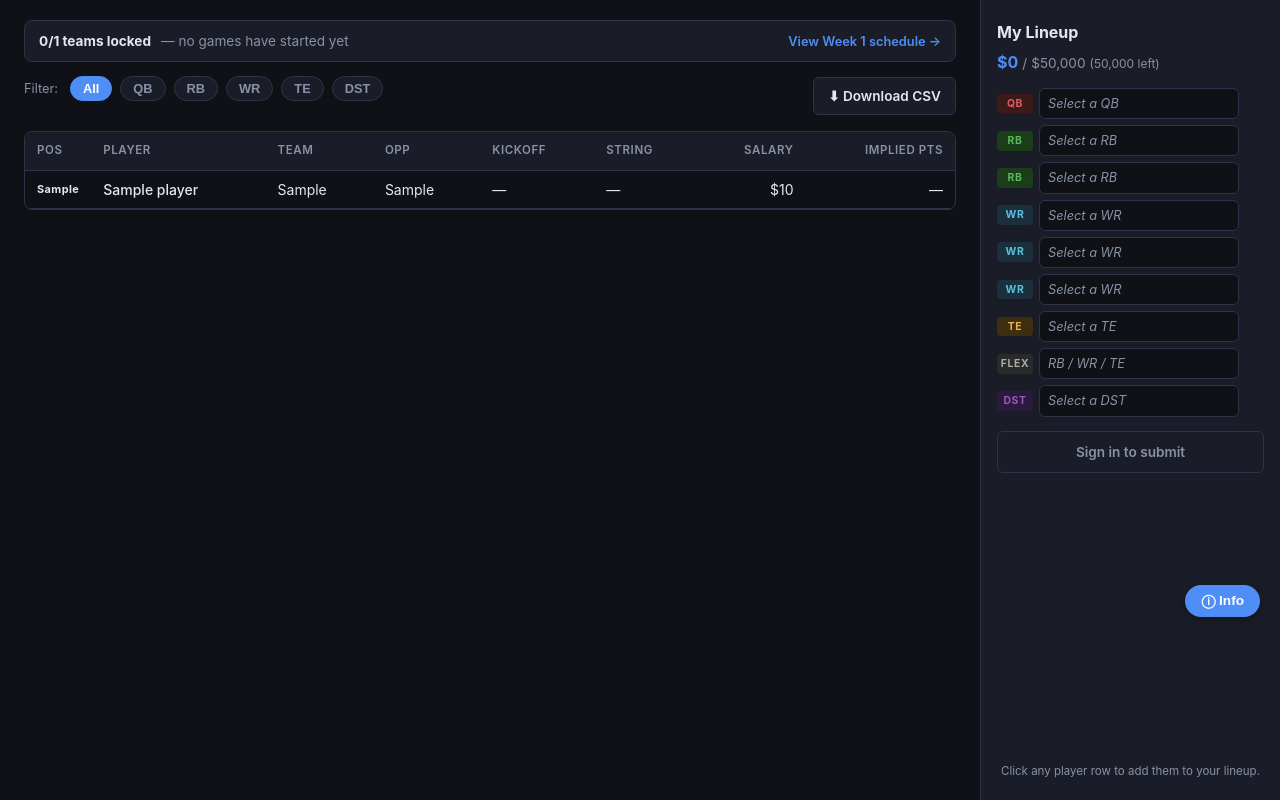
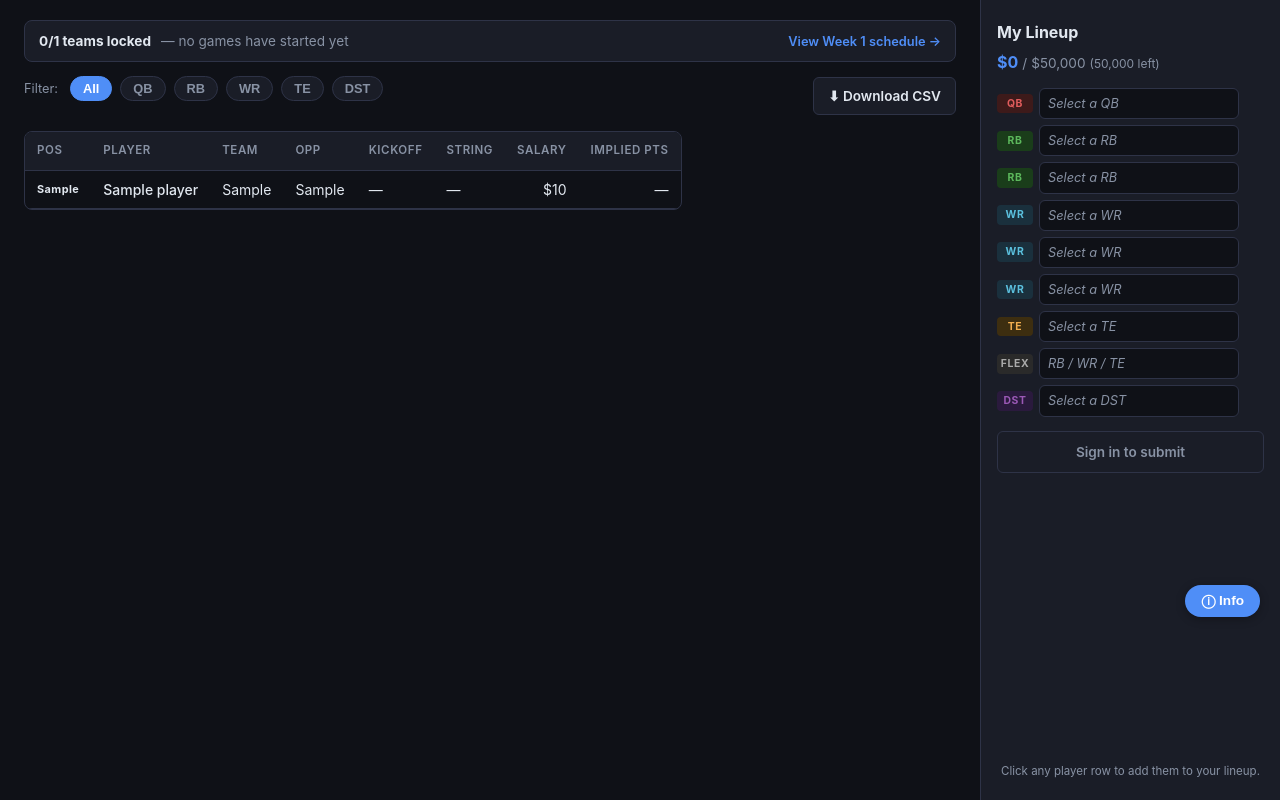
Before and after one commit to art3kr/ff_dfs_site, a Flask app: page / in a window 1280 px wide. Shown: the part 163-963 px from the top of the page. Run offline with Flask 3, Linux system fonts and the light colour scheme; tables that the repository leaves empty hold one stand-in row (values such as "Sample post"); some libraries are stand-ins or nearby versions.

Commit message:
table formatting

```diff
--- a/static/style.css
+++ b/static/style.css
@@ -99,11 +99,20 @@ header .subtitle { color: var(--text-muted); font-size: 0.85rem; }
 .table-wrapper {
     border-radius: 8px;
     border: 1px solid var(--border);
-    overflow: hidden;
+    /* Sizes to the table's own content (so a narrow table like
+       Weather doesn't stretch to fill the full page width), capped at
+       the available space so it never overflows the page itself.
+       overflow-x: auto makes a genuinely wide table (many columns,
+       e.g. Game Info) horizontally scrollable on a narrow screen
+       instead of getting silently clipped — overflow-y stays hidden
+       so the rounded corners above still clip correctly on that axis. */
+    width: fit-content;
+    max-width: 100%;
+    overflow-x: auto;
+    overflow-y: hidden;
 }
 
 #slate-table {
-    width: 100%;
     border-collapse: collapse;
     white-space: nowrap;
 }
@@ -898,7 +907,6 @@ header {
    ----------------------------------------------------------------------- */
 
 #history-table {
-    width: 100%;
     border-collapse: collapse;
     white-space: nowrap;
 }
--- a/templates/best_matchups.html
+++ b/templates/best_matchups.html
@@ -102,7 +102,7 @@
                     <th data-col="ou" class="right">O/U</th>
                     <th data-col="spread" class="right">Spread</th>
                     <th data-col="fav">Fav</th>
-                    <th data-col="implied" class="right" title="Implied fantasy points from the prop betting market">Implied<br>Pts</th>
+                    <th data-col="implied" class="right" title="Implied fantasy points from the prop betting market">Player<br>Implied Pts</th>
                     <th data-col="team_implied" class="right" title="Implied team scoring total from the game's spread and O/U">Team<br>Implied</th>
                 </tr>
             </thead>
```
